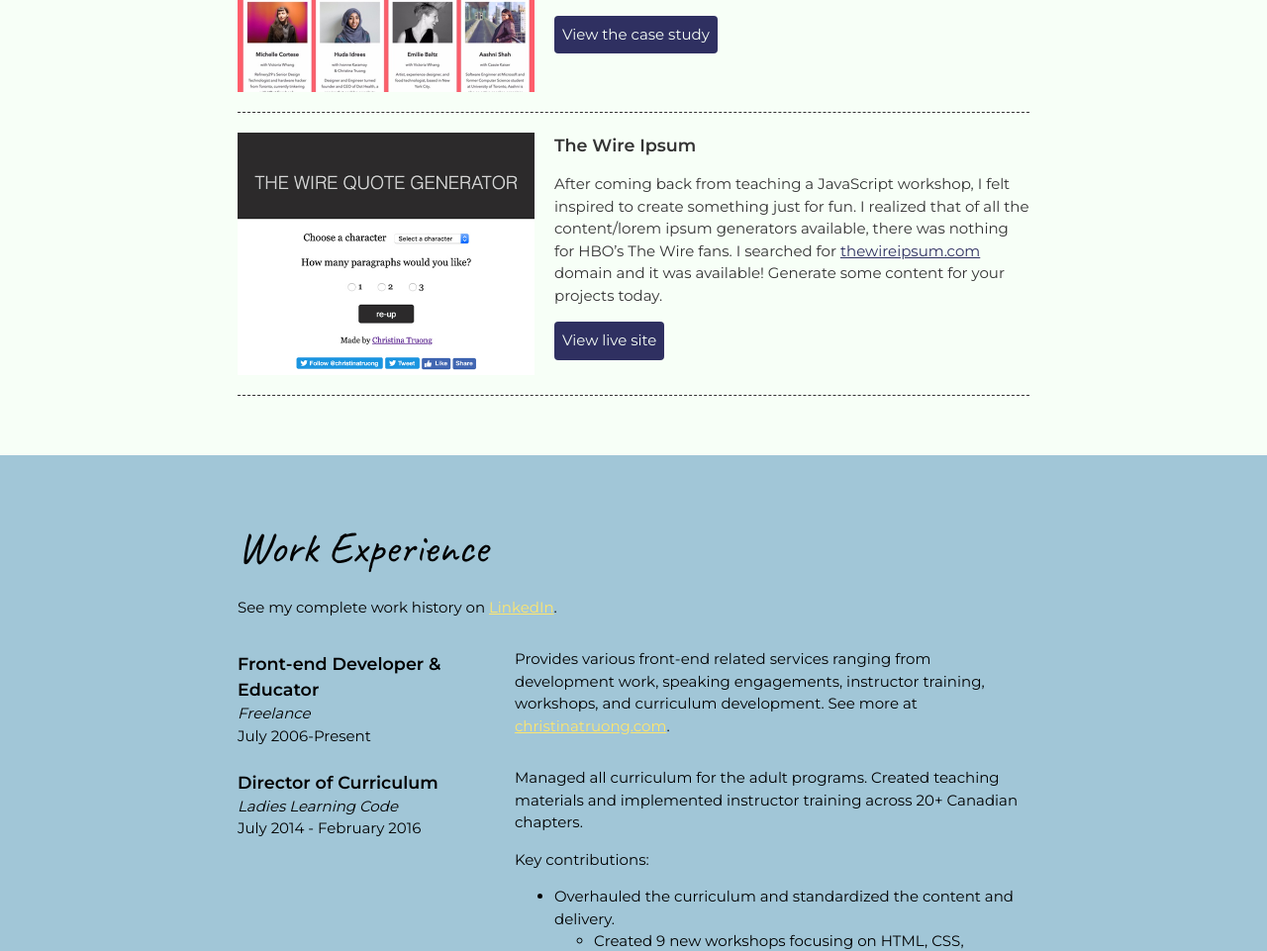
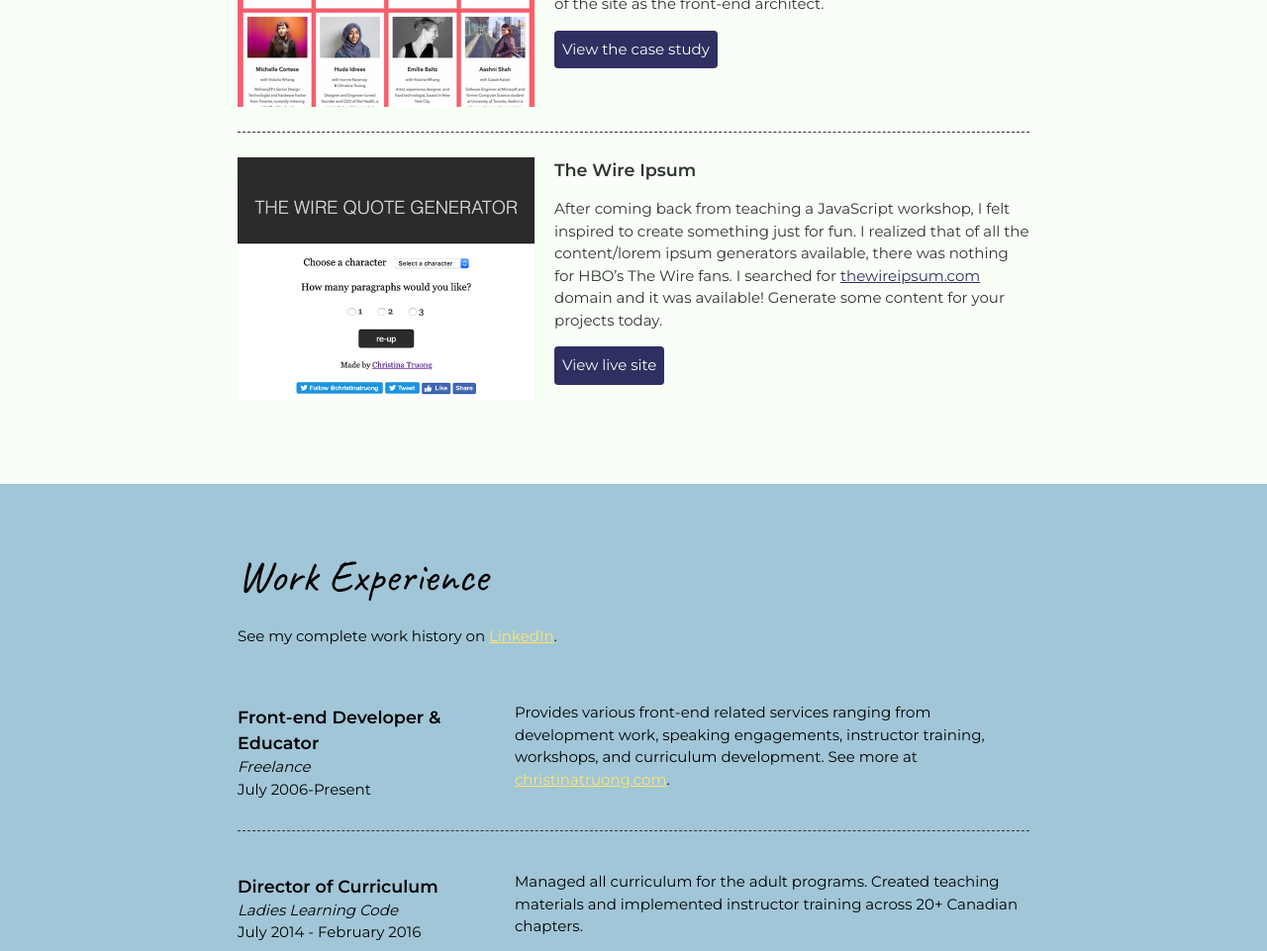
Before and after one commit to karimadel88/-, a plain HTML site: page 12- CSS Essential Training/css-portfolio/index.html in a window 1280 px wide. Shown: the part 1040-2001 px from the top of the page at 99% size. Drawn offline with Linux system fonts and the light colour scheme.

Commit message:
update the border between items

```diff
--- a/12- CSS Essential Training/css-portfolio/css/styles.css
+++ b/12- CSS Essential Training/css-portfolio/css/styles.css
@@ -62,7 +62,13 @@
 .item-details h3 ~ p {
   margin: 0;
 }
-
+.divider > section {
+  border-bottom: 1px dashed #343434;
+  padding: 25px 0;
+}
+.divider > section:last-of-type {
+  border: none;
+}
 /* Profile */
 header {
   background-color: #2f3061;
@@ -93,8 +99,6 @@
   display: table;
   clear: both; */
   overflow: hidden;
-  border-bottom: 1px dashed #343434;
-  padding: 20px 0;
 }
 .pro-item h3 {
   margin-top: 0;
--- a/12- CSS Essential Training/css-portfolio/index.html
+++ b/12- CSS Essential Training/css-portfolio/index.html
@@ -22,7 +22,7 @@
 
       <!-- ************ PROJECTS / PORTFOLIO  ************** -->
       <section class="projects">
-        <div class="content-wrap ">
+        <div class="content-wrap divider">
           <h2>Featured Projects</h2>
           <p>View selected projects below. More information can be found at <a href="http://christinatruong.com">christinatruong.com</a>.</p>
 
@@ -57,7 +57,7 @@
 
       <!-- ***************  WORK EXPERIENCE  ***************** -->
       <section class="work-experience">
-        <div class="content-wrap item-details">
+        <div class="content-wrap item-details divider">
           <h2>Work Experience</h2>
           <p>See my complete work history on <a href="https://www.linkedin.com/in/christinatruong/">LinkedIn</a>.</p>
 
```
